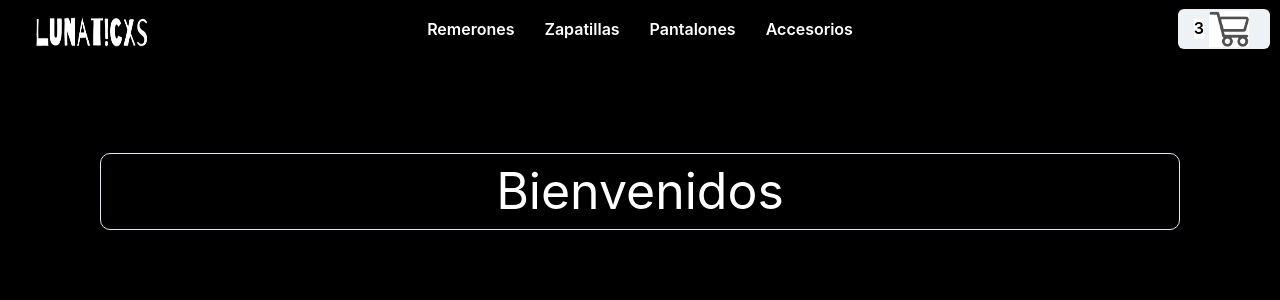
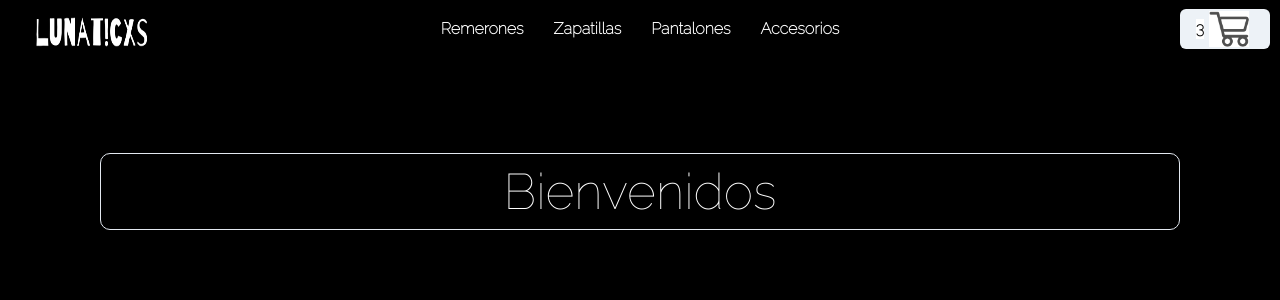
Before and after one commit to ianbifano/lunaticxs, a React (Vite) app: page / in a window 1280 px wide. Shown: the top 300 px of the page. Built offline with nearby package versions, Linux system fonts and the light colour scheme.

Commit message:
Importando fuente de texto

```diff
--- a/src/components/NavBar.jsx
+++ b/src/components/NavBar.jsx
@@ -4,7 +4,6 @@
 import { Button } from "@chakra-ui/react";
 import { Image } from '@chakra-ui/react';
 import logo from '../assets/lunaticxs.png';
-
 
 const NavBar = () => {
     return (
--- a/src/index.css
+++ b/src/index.css
@@ -1,8 +1,11 @@
+@import url('https://fonts.googleapis.com/css2?family=Raleway:wght@100&display=swap');
+
 *{
     margin: 0px;
     padding: 0px;
     background-color: black;
     color: white;
+    font-family: 'Raleway', sans-serif;
 }
 
 .navbar-container {
```
